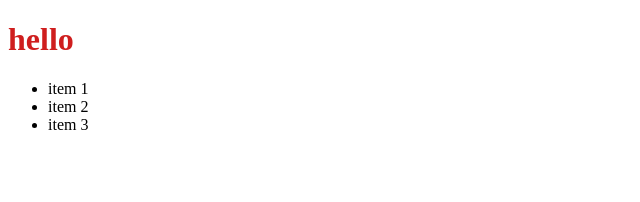
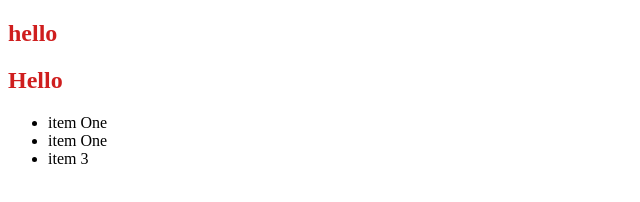
Before and after one commit to ytradish/StudyBeforeJoinMikatus, a plain HTML site: page MyJSPractice/UsefulVisualStudioCode/index.html in a window 1280 px wide. Shown: the whole page, without its empty margins (0-640 px from the left). Drawn offline with Linux system fonts and the light colour scheme.

Commit message:
HTMLライターってキーボード文化なのかな

```diff
--- a/MyJSPractice/UsefulVisualStudioCode/css/styles.css
+++ b/MyJSPractice/UsefulVisualStudioCode/css/styles.css
@@ -1,11 +1,11 @@
-h1 {
+h2 {
     color: rgb(207, 30, 30)
 }
 
-/* h1.title {
+/* h2.title {
     color: rgb(207, 30, 30)
 }
 
-h1 .title {
+h2 .title {
     color: rgb(207, 30, 30)
 } */
--- a/MyJSPractice/UsefulVisualStudioCode/index.html
+++ b/MyJSPractice/UsefulVisualStudioCode/index.html
@@ -1,8 +1,7 @@
+<!DOCTYPE html>
+<html lang="ja">
 <!-- emmetすげえ。!押してEnter押すだけで骨組み作ってくれた。 -->
 <!-- emmetのコピー機能もちょっといい。カーソル置いた行を自動的に丸ごとコピーしてくれる。 -->
-<!DOCTYPE html>
-<html lang="ja">
-
 <head>
     <meta charset="UTF-8">
     <title>My Site</title>
@@ -11,14 +10,22 @@
 </head>
 
 <body>
-    <h1>hello</h1>
+    <h2>hello</h2>
+    <h2>Hello</h2>
+
     <!-- ul>li*3 = emmetやべえ。こんな略称でリスト3つ作ってくれる -->
     <ul>
-        <li>item 1</li>
-        <li>item 2</li>
-        <li>item 3</li>
+        <!-- Alt+Clickでマルチカーソル。Alt+範囲選択機能がvsCodeに無いのでこれを使うしかない。 -->
+        <!-- Ctrl+Alt+矢印でもマルチカーソル。こっちの方が実用的。 -->
+        <li class="item">item One</li>
+        <li class="item">item One</li>
+        <li class="item">item 3</li>
     </ul>
 
+    <!-- Alt+矢印で行を移動できる。Enterとかコピペよりも楽。これ好き。凄い好き。 -->
+    <!-- Shift+Alt+矢印で行を複製できる。これも好きになれそう -->
+    <!-- Ctrl+Enterでカーソルの位置にかかわらず次の行へ移動してできる。マウス使いたくない人向けの機能。これも好き。 -->
+    <!-- Ctrl+Shift+Enterでカーソルの位置にかかわらず前の行へ移動してできる。 -->
     <script src="js/main.js"></script>
 
 </body>
--- a/MyJSPractice/UsefulVisualStudioCode/js/main.js
+++ b/MyJSPractice/UsefulVisualStudioCode/js/main.js
@@ -1,6 +1,6 @@
 // querySelector = 指定したセレクターに一致する最初の要素を返す。
-const h1 = document.querySelector('h1');
+const h2 = document.querySelector('h2');
 
-h1.addEventListener('click', () => {
-    h1.textContent = 'changed';
+h2.addEventListener('click', () => {
+    h2.textContent = 'changed';
 });
```
